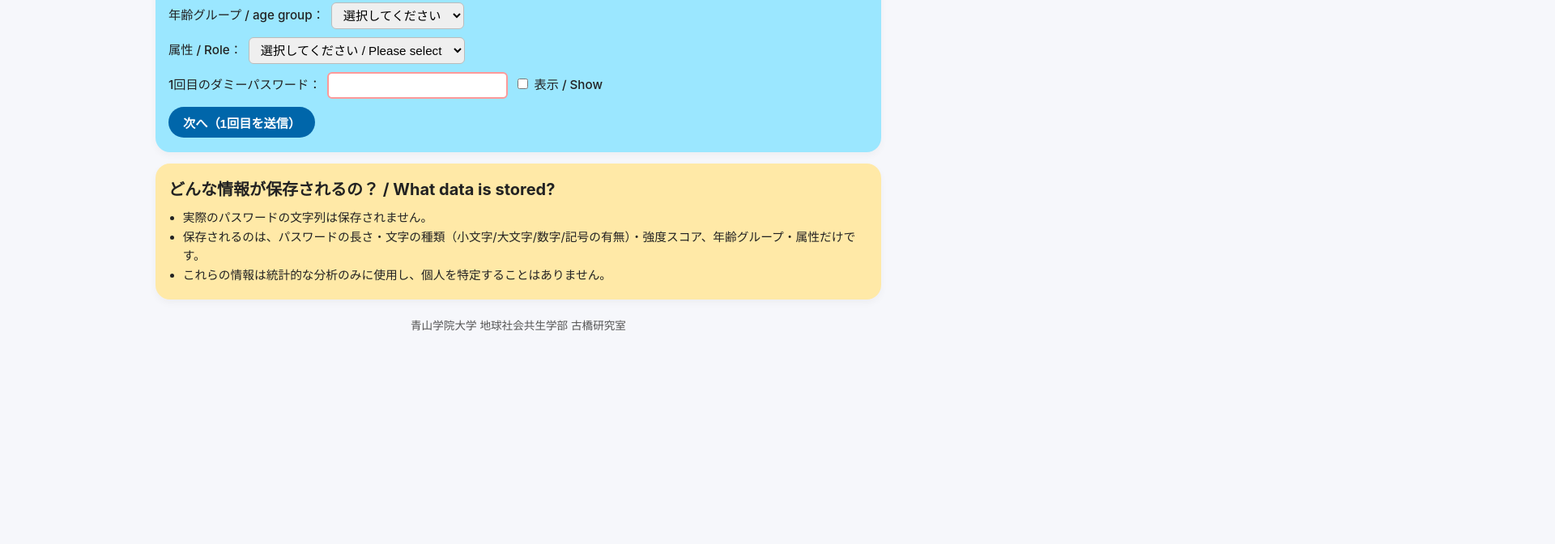
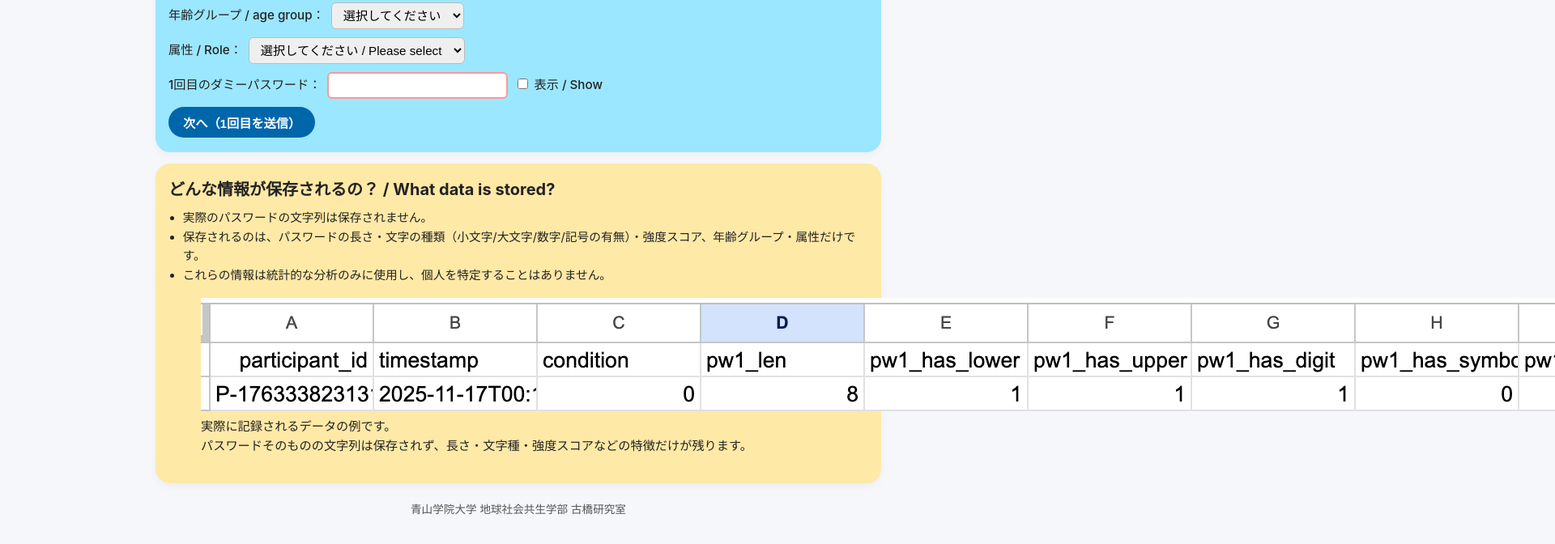
Before and after one commit to 0319-2004/pw-amazon-experiment, a plain HTML site: page index.html in a window 1280 px wide. Shown: the part 520-1192 px from the top of the page at 81% size, 1920 px wide, since content can reach past the window. Before the commit the page ends 966 px from the top, so only its background shows below. Drawn offline with Linux system fonts and the light colour scheme.

Commit message:
Update index.html

```diff
--- a/index.html
+++ b/index.html
@@ -373,7 +373,6 @@
       </div>
     </section>
 
-    <!-- どんな情報が保存される？ -->
     <section class="section-card section3">
       <div class="section-heading">
        <span>どんな情報が保存されるの？ / What data is stored?</span>
@@ -384,8 +383,20 @@
          <li>保存されるのは、パスワードの長さ・文字の種類（小文字/大文字/数字/記号の有無）・強度スコア、年齢グループ・属性だけです。</li>
          <li>これらの情報は統計的な分析のみに使用し、個人を特定することはありません。</li>
        </ul>
+
+    <!-- ここからスクショ説明ブロック -->
+      <figure class="sheet-example">
+        <img src="password_example.png"
+           alt="スプレッドシートに保存されるデータの例（パスワードの長さや使用文字種などのみが記録される）">
+        <figcaption>
+        実際に記録されるデータの例です。<br>
+        パスワードそのものの文字列は保存されず、長さ・文字種・強度スコアなどの特徴だけが残ります。
+        </figcaption>
+      </figure>
+    <!-- ここまで -->
   </div>
 </section>
+
 
     <footer>
       青山学院大学 地球社会共生学部 古橋研究室
```
Lines whose indentation alone changed are shown as unchanged.
